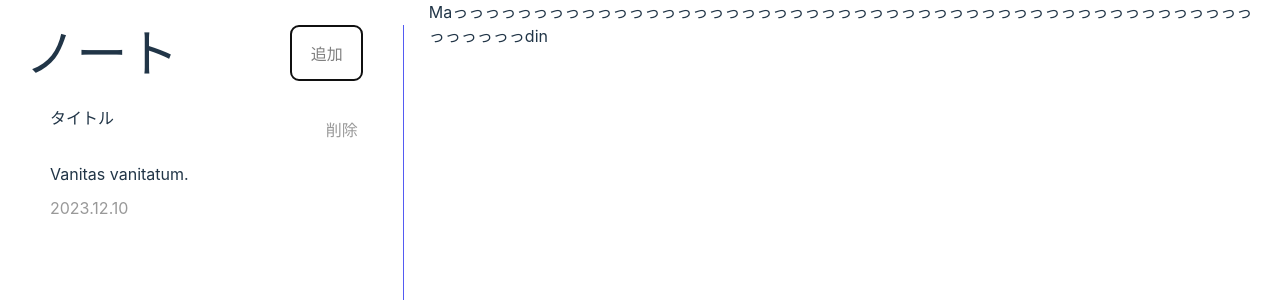
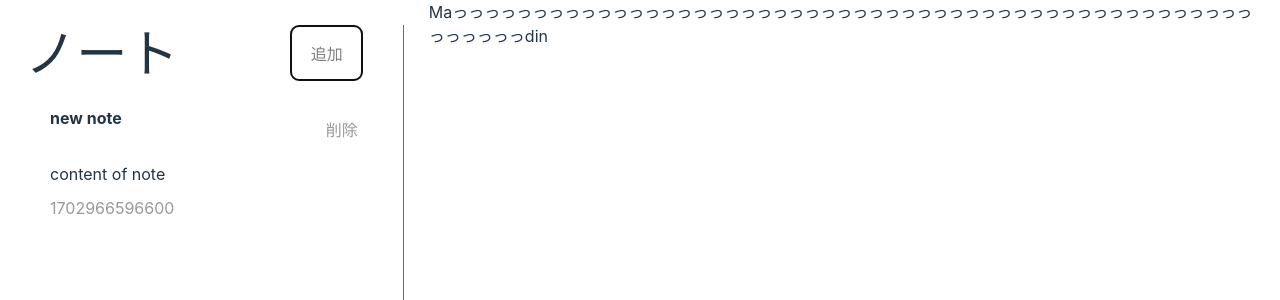
Before and after one commit to peektyer305/Note-app, a React (Vite) app: page / in a window 1280 px wide. Both pictures are taken after a click on the button "追加". Shown: the top 300 px of the page. Built offline with nearby package versions, Linux system fonts and the light colour scheme.

Commit message:
delete hard coding

```diff
--- a/src/components/Sidebar.jsx
+++ b/src/components/Sidebar.jsx
@@ -12,11 +12,11 @@ const Sidebar = ({onAddNote,notes}) => {
             <>
             <div className="sidebar-note">
             <div className="sidebar-note-title">
-            <strong>タイトル</strong>
+            <strong>{note.title}</strong>
             <button>削除</button>
             </div>
-            <p>Vanitas vanitatum.</p>
-            <time dateTime="2023-12-10">2023.12.10</time>
+            <p>{note.content}</p>
+            <time dateTime="2023-12-10">{note.modDate}</time>
         </div>
         </>
         ))}
```
